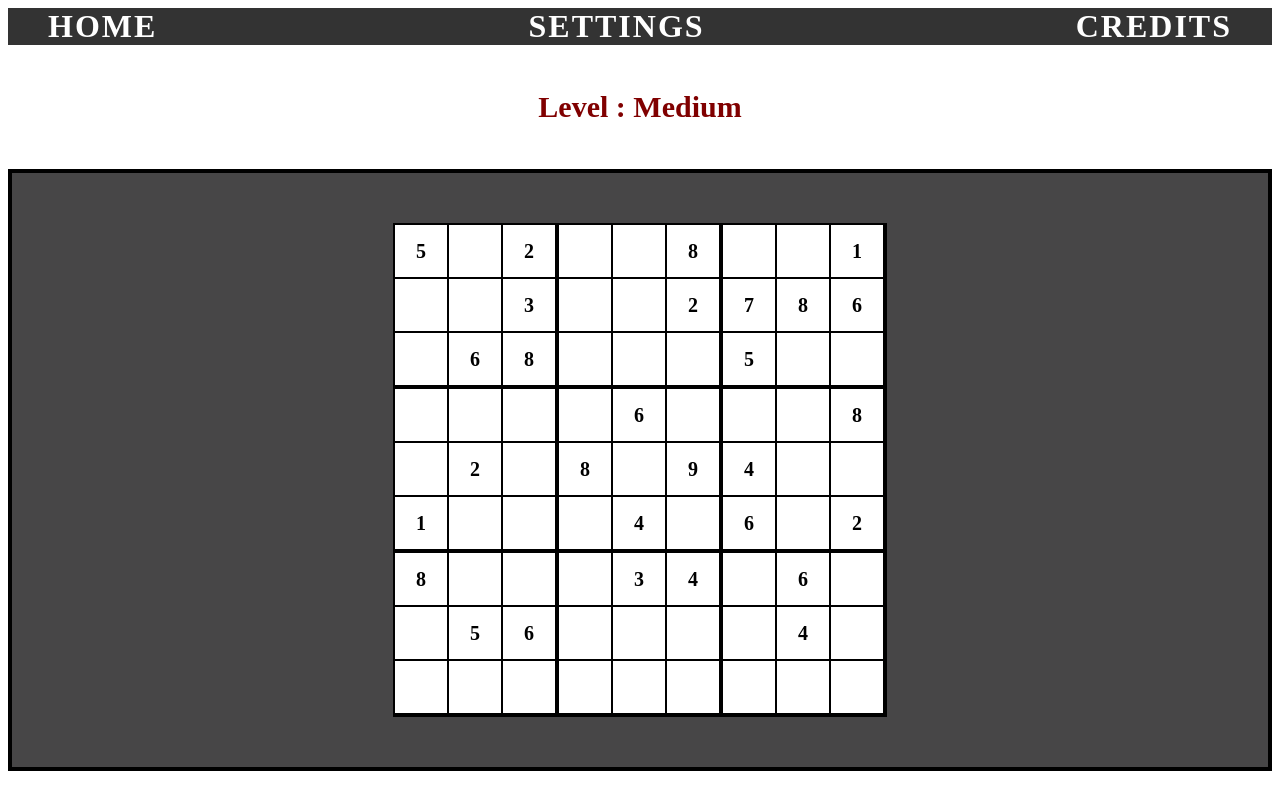
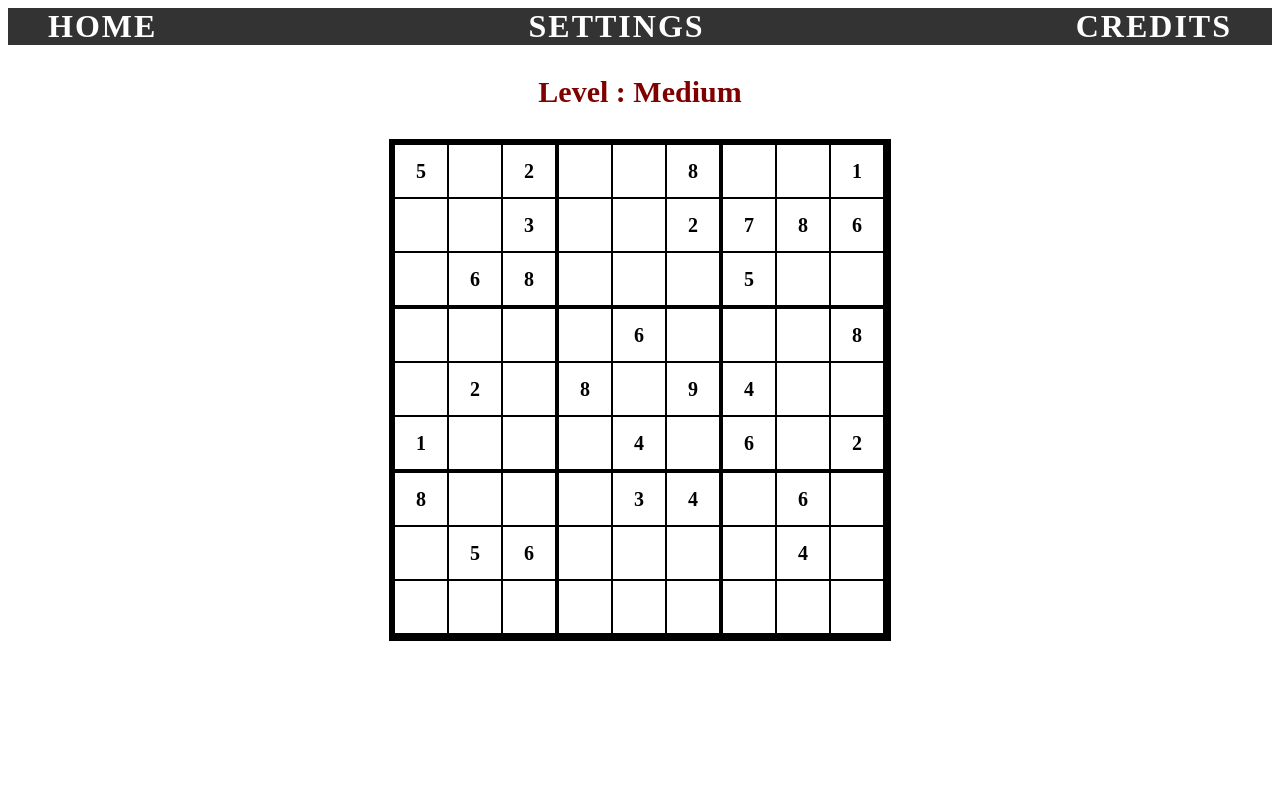
Before and after one commit to ShaiDahan-code/Sudoku-Final-Project, an Angular app: page /Sudoku/Medium in a window 1280 px wide. Built offline with nearby package versions, Linux system fonts and the light colour scheme.

Commit message:
Change the styling

```diff
--- a/src/app/app-main-page/sudoku-game/sudoku-game.component.css
+++ /dev/null
@@ -1,10 +0,0 @@
-.container {
-  text-align: center;
-  padding: 15px;
-}
-
-.string {
-  font-size: 30px;
-  font-weight: bold;
-  color: maroon;
-}
--- a/src/app/app-main-page/sudoku-game/sudoku-game.component.html
+++ b/src/app/app-main-page/sudoku-game/sudoku-game.component.html
@@ -1,4 +1,4 @@
-<div class="div">
+<div class="fullGameDisplay">
   <div class="container">
     <p class="string">Level : {{level}}</p>
   </div>
--- /dev/null
+++ b/src/app/app-main-page/sudoku-game/sudoku-game.component.scss
@@ -0,0 +1,15 @@
+.fullGameDisplay{
+  display: flex;
+  flex-direction: column;
+  align-items: center;
+  justify-content: center;
+  width: 100%;
+  .container {
+    text-align: center;
+  }
+  .string {
+    font-size: 30px;
+    font-weight: bold;
+    color: maroon;
+  }
+}
--- a/src/app/app-main-page/sudoku-game/sudoku-game.component.ts
+++ b/src/app/app-main-page/sudoku-game/sudoku-game.component.ts
@@ -13,7 +13,7 @@ DIFFICULT.set("Hard", 2);
 @Component({
   selector: 'app-sudoku-game',
   templateUrl: './sudoku-game.component.html',
-  styleUrls: ['./sudoku-game.component.css']
+  styleUrls: ['./sudoku-game.component.scss']
 })
 
 export class SudokuGameComponent implements OnInit{
--- a/src/app/app-main-page/sudoku/sudoku.component.scss
+++ b/src/app/app-main-page/sudoku/sudoku.component.scss
@@ -1,10 +1,11 @@
 .Sudoku {
+  //width: 100%;
   position: relative;
   background-color: #474647;
   border: 4px solid #000;
   table {
     border-collapse: collapse;
-    margin: 50px auto;
+    //margin: 50px auto;
   }
 
   td {
@@ -29,16 +30,16 @@
   }
   .option{
     background-color: #ffffff;
-    border-radius: 20px;
-    margin-left: 10px;
-    height: 50px;
-    flex:1;
-    transition: .3s all ease;
+    border-radius: 50px;
+    margin-left: 4px;
+    height: 25px;
+    flex: 1;
+    transition: 0.3s all ease;
     display: flex;
     align-items: center;
     justify-content: center;
-    font-size: 20px;
-    padding: 20px;
+    font-size: 21px;
+    padding: 10px;
     font-weight: bold;
     color: #333333;
   }
```
